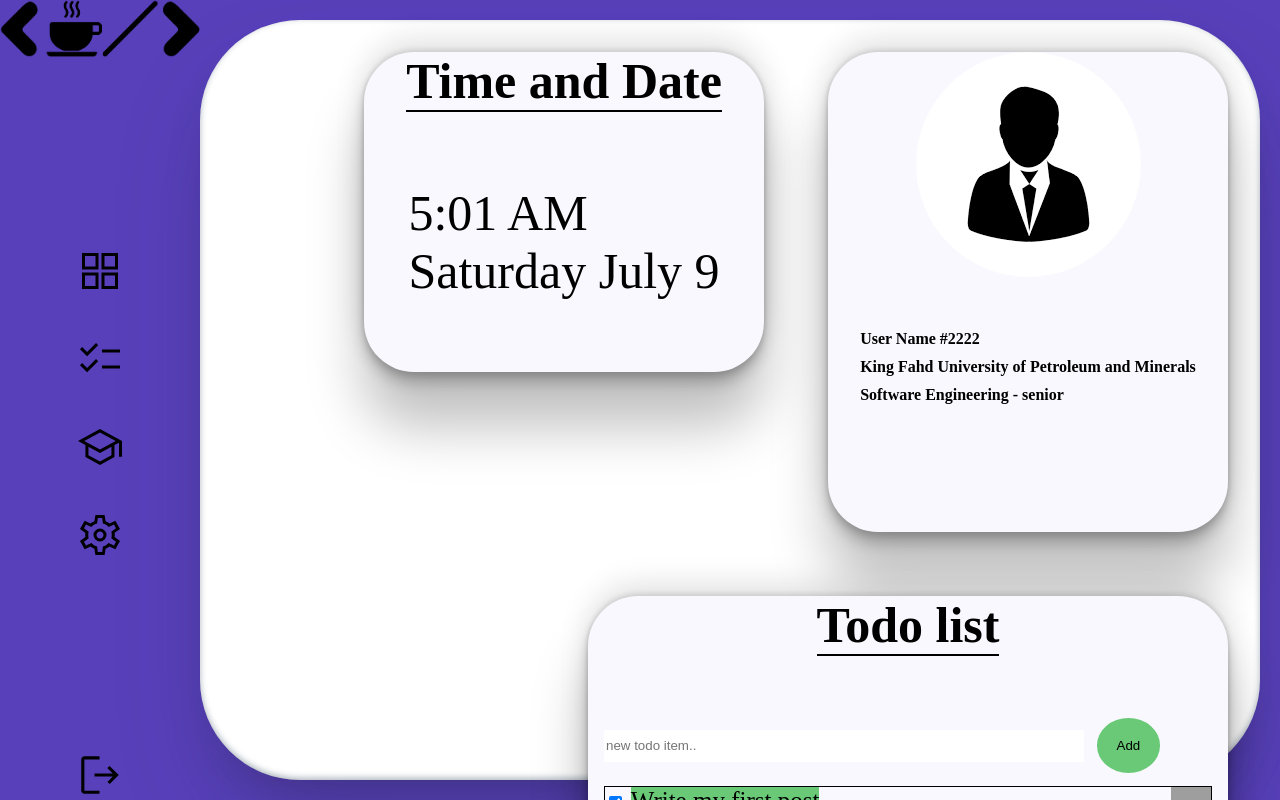
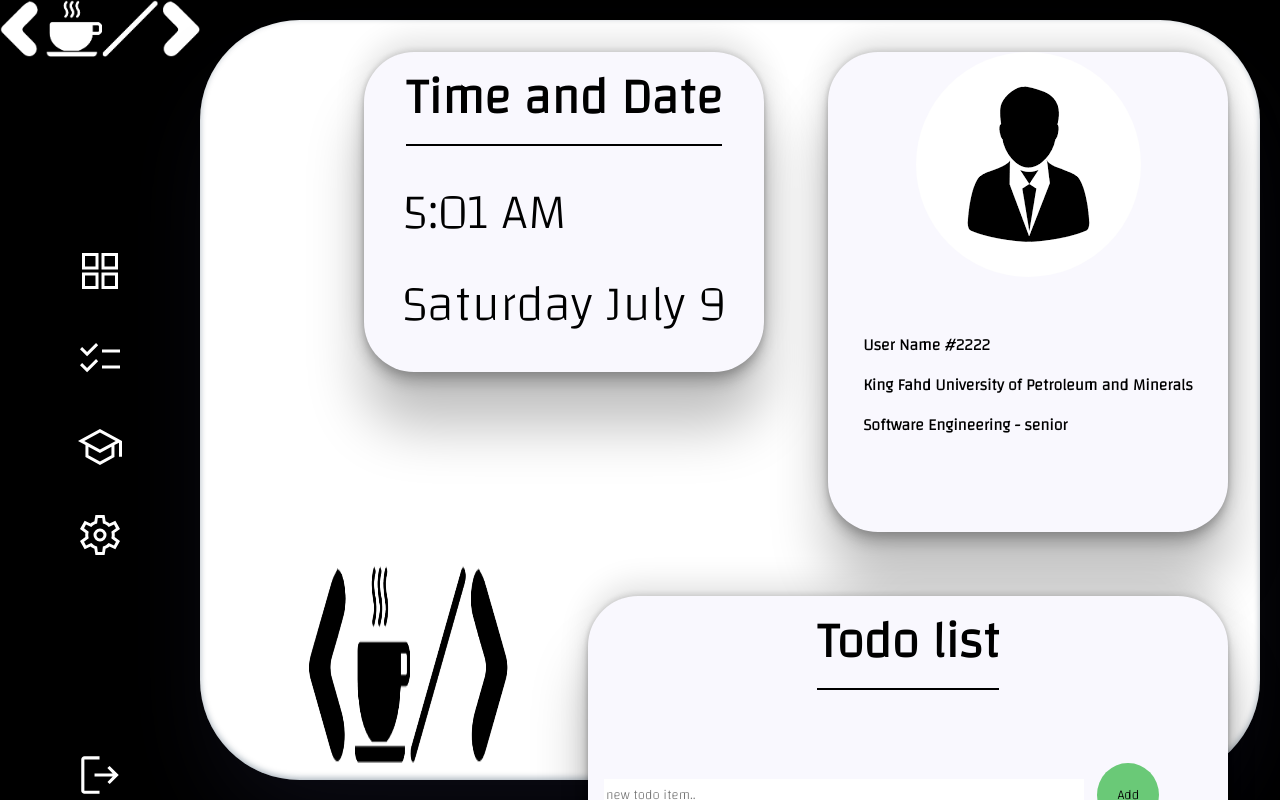
Before and after one commit to Batouq/WebCompetetion, a Svelte app: page / in a window 1280 px wide. Shown: the top 800 px of the page. Built offline with nearby package versions, Linux system fonts and the light colour scheme; grey boxes are pictures that could not be loaded.

Commit message:
change theme
colors changed

```diff
--- a/public/global.css
+++ b/public/global.css
@@ -65,9 +65,15 @@ caption {
 body {
   height: 100%;
   width: 100%;
-  background-color: #5840ba;
+  background-color: black;
 }
 
 li {
   list-style: none;
 }
+
+* {
+  font-family: "Changa", sans-serif;
+
+
+}
--- a/public/index.html
+++ b/public/index.html
@@ -9,6 +9,12 @@
     <link rel="stylesheet" href="/global.css" />
     <link rel="stylesheet" href="/build/bundle.css" />
 
+    <link rel="preconnect" href="https://fonts.googleapis.com" />
+    <link rel="preconnect" href="https://fonts.gstatic.com" crossorigin />
+    <link
+      href="https://fonts.googleapis.com/css2?family=Changa:wght@200&family=Parisienne&display=swap"
+      rel="stylesheet"
+    />
     <script defer src="/build/bundle.js"></script>
   </head>
 
--- a/src/App.svelte
+++ b/src/App.svelte
@@ -1,4 +1,5 @@
 <script>
+  let logo = "Icons/logo.png";
   import Nav from "./components/Nav.svelte";
   import Profile from "./components/Profile.svelte";
   import TodoPreview from "./components/Todo-preview.svelte";
@@ -11,12 +12,19 @@
     <div class="thepages-containers">
       <Profile />
       <Watch />
-	  <TodoPreview/>
+      <TodoPreview />
+      <img class="logo " src={logo} alt=" logo" />
     </div>
   </div>
 </main>
 
 <style>
+  .logo {
+    position: relative;
+    width: 200px;
+    height: 200px;
+    cursor: pointer;
+  }
   .container {
     height: 100%;
     display: flex;
--- a/src/components/Nav.svelte
+++ b/src/components/Nav.svelte
@@ -1,6 +1,6 @@
 <script>
   let src = "Icons/logout_FILL0_wght400_GRAD0_opsz48.svg";
-  let logo = "Icons/logo.png";
+  let logo = "Icons/logo-white.png";
   let grid = "Icons/grid_view_FILL0_wght400_GRAD0_opsz48.svg";
   let school = "Icons/school_FILL0_wght400_GRAD0_opsz48.svg";
   let todo = "Icons/checklist_FILL0_wght400_GRAD0_opsz48.svg";
@@ -8,17 +8,21 @@
 </script>
 
 <nav class="nav--container">
-  <img class="logo" src={logo} alt="" />
+  <img class="logo " src={logo} alt="" />
   <ul class="list--container">
-    <li class="list--item"><img src={grid} alt="grid" /></li>
-    <li class="list--item"><img src={todo} alt="" /></li>
-    <li class="list--item"><img src={school} alt="" /></li>
-    <li class="list--item"><img src={setting} alt="setting" /></li>
+    <li class="list--item"><img class="svg" src={grid} alt="grid" /></li>
+    <li class="list--item"><img class="svg" src={todo} alt="" /></li>
+    <li class="list--item"><img class="svg" src={school} alt="" /></li>
+    <li class="list--item"><img class="svg" src={setting} alt="setting" /></li>
   </ul>
-  <img class="logout" {src} alt="sign out" />
+  <img class="logout svg" {src} alt="sign out" />
 </nav>
 
 <style>
+  .svg {
+    filter: brightness(0) saturate(100%) invert(100%) sepia(0%) saturate(1%)
+      hue-rotate(237deg) brightness(103%) contrast(101%);
+  }
   .logo {
     width: 200px;
     cursor: pointer;
```
Also changed, not shown: public/Icons/logo-white.png (added).
